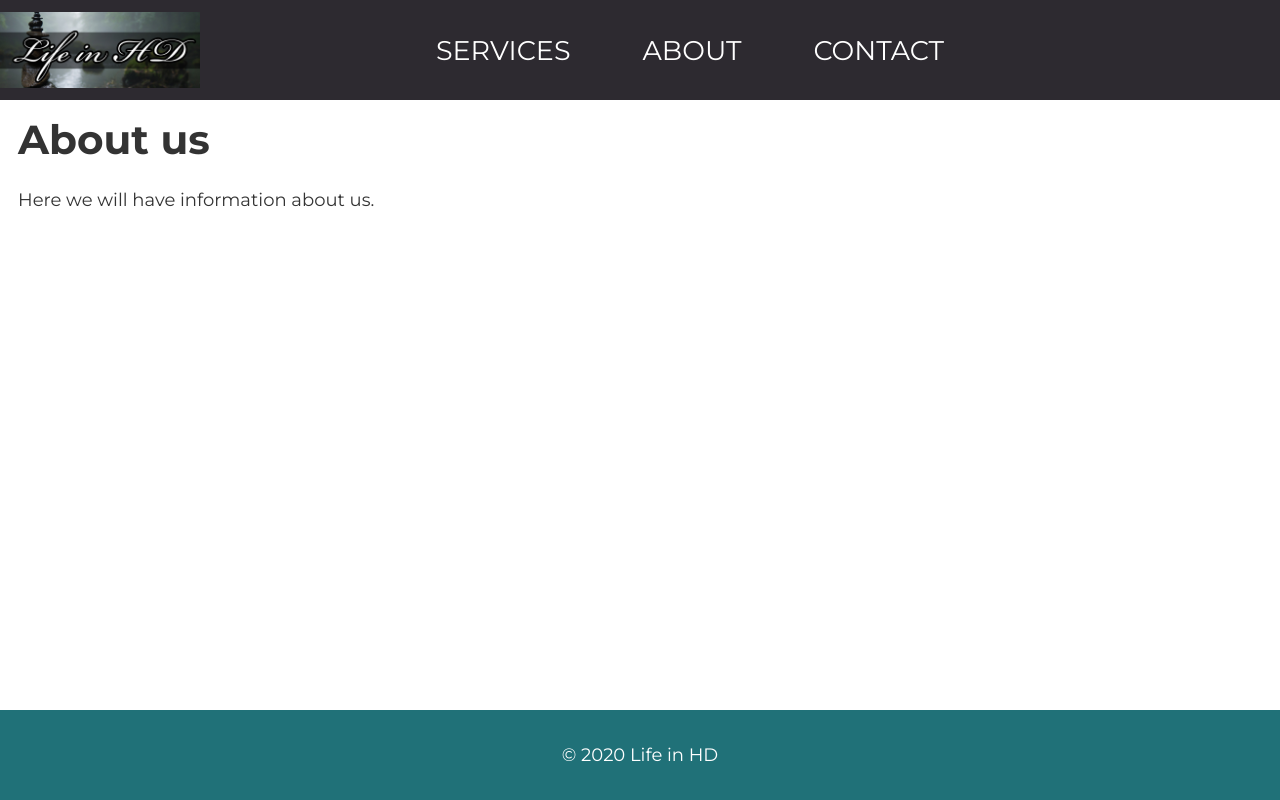
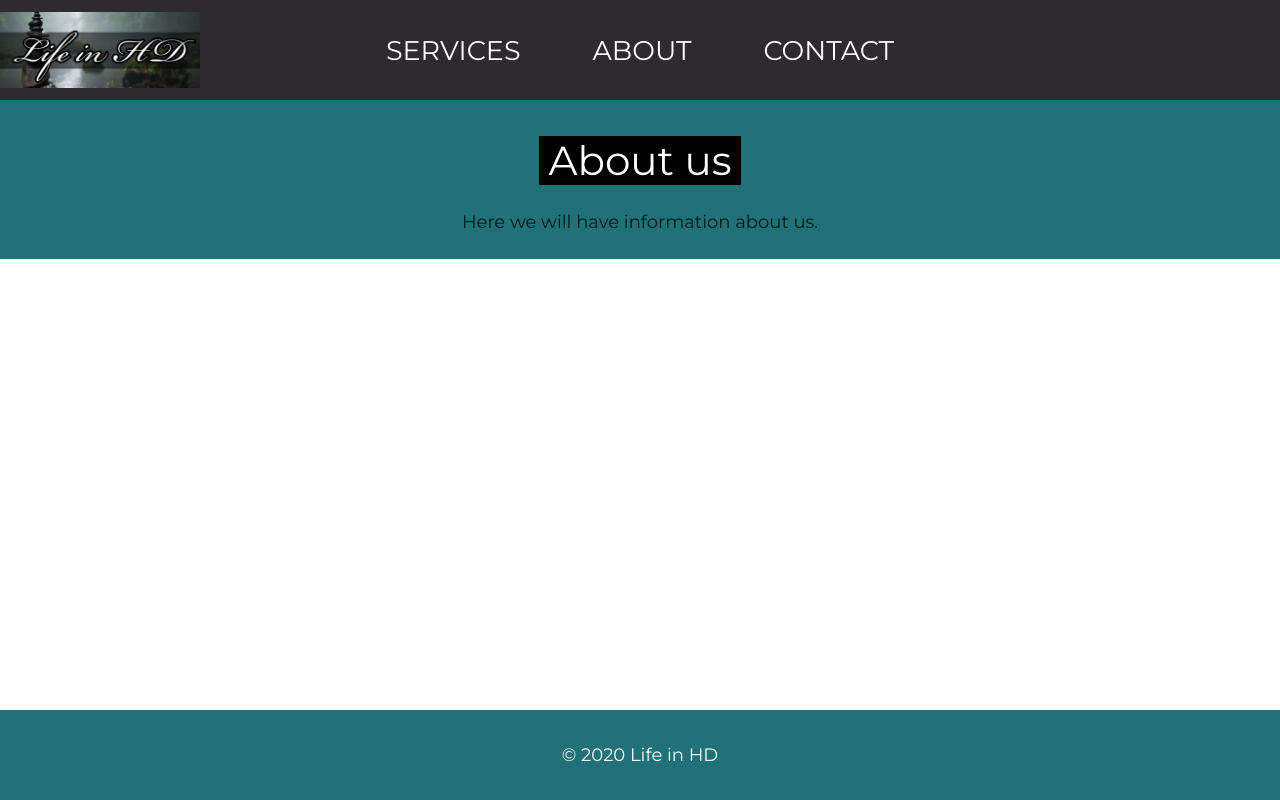
Before and after one commit to ChristianBlom84/life-in-hd-main, a Gatsby site in the folder web/: page /about in a window 1280 px wide. Built offline with nearby package versions, Linux system fonts and the light colour scheme; Gatsby itself is replaced by a stand-in of ours.

Commit message:
Updates and layout tweaks.

```diff
--- a/web/src/components/Header.module.scss
+++ b/web/src/components/Header.module.scss
@@ -10,7 +10,7 @@
 
     .logo {
         flex: 0 0 200px;
-        margin-right: -100px;
+        margin-right: -200px;
     }
 
     h1 {
--- a/web/src/components/Layout.scss
+++ b/web/src/components/Layout.scss
@@ -231,7 +231,7 @@ h1 {
   padding-top: 0;
   margin-bottom: 1.45rem;
   color: inherit;
-  font-weight: bold;
+  font-weight: normal;
   text-rendering: optimizeLegibility;
   font-size: 2.25rem;
   line-height: 1.1;
@@ -246,7 +246,7 @@ h2 {
   padding-top: 0;
   margin-bottom: 1.45rem;
   color: inherit;
-  font-weight: bold;
+  font-weight: normal;
   text-rendering: optimizeLegibility;
   font-size: 1.62671rem;
   line-height: 1.1;
@@ -261,7 +261,7 @@ h3 {
   padding-top: 0;
   margin-bottom: 1.45rem;
   color: inherit;
-  font-weight: bold;
+  font-weight: normal;
   text-rendering: optimizeLegibility;
   font-size: 1.38316rem;
   line-height: 1.1;
@@ -276,7 +276,7 @@ h4 {
   padding-top: 0;
   margin-bottom: 1.45rem;
   color: inherit;
-  font-weight: bold;
+  font-weight: normal;
   text-rendering: optimizeLegibility;
   font-size: 1rem;
   line-height: 1.1;
@@ -291,7 +291,7 @@ h5 {
   padding-top: 0;
   margin-bottom: 1.45rem;
   color: inherit;
-  font-weight: bold;
+  font-weight: normal;
   text-rendering: optimizeLegibility;
   font-size: 0.85028rem;
   line-height: 1.1;
@@ -306,7 +306,7 @@ h6 {
   padding-top: 0;
   margin-bottom: 1.45rem;
   color: inherit;
-  font-weight: bold;
+  font-weight: normal;
   text-rendering: optimizeLegibility;
   font-size: 0.78405rem;
   line-height: 1.1;
--- /dev/null
+++ b/web/src/pages/about.module.scss
@@ -0,0 +1,24 @@
+@import '../variables.scss';
+
+.section {
+  padding: 0 0 5rem 0;
+}
+
+.hero {
+  background: $green;
+  display: flex;
+  flex-flow: column nowrap;
+  justify-content: center;
+  align-items: center;
+  padding-top: 2rem;
+}
+
+.h1 {
+  background:black;
+  display: inline;
+  color: white;
+  text-align: center;
+  line-height: normal;
+  font-weight: normal;
+  padding: 0 0.5rem;
+}
--- a/web/src/pages/about.tsx
+++ b/web/src/pages/about.tsx
@@ -1,12 +1,15 @@
 import React from 'react';
 import SEO from '../components/Seo';
+import styles from './about.module.scss';
 
 const AboutPage: React.FC = () => (
   <>
     <SEO title="About us | Life in HD" />
-    <section>
-      <h1>About us</h1>
-      <p>Here we will have information about us.</p>
+    <section className={styles.section}>
+      <div className={styles.hero}>
+        <h1 className={styles.h1}>About us</h1>
+        <p>Here we will have information about us.</p>
+      </div>
     </section>
   </>
 );
```
Also changed, not shown: web/package.json (+20 -20 lines), web/src/pages/index.tsx (+1 -7 lines), 1 other file.
